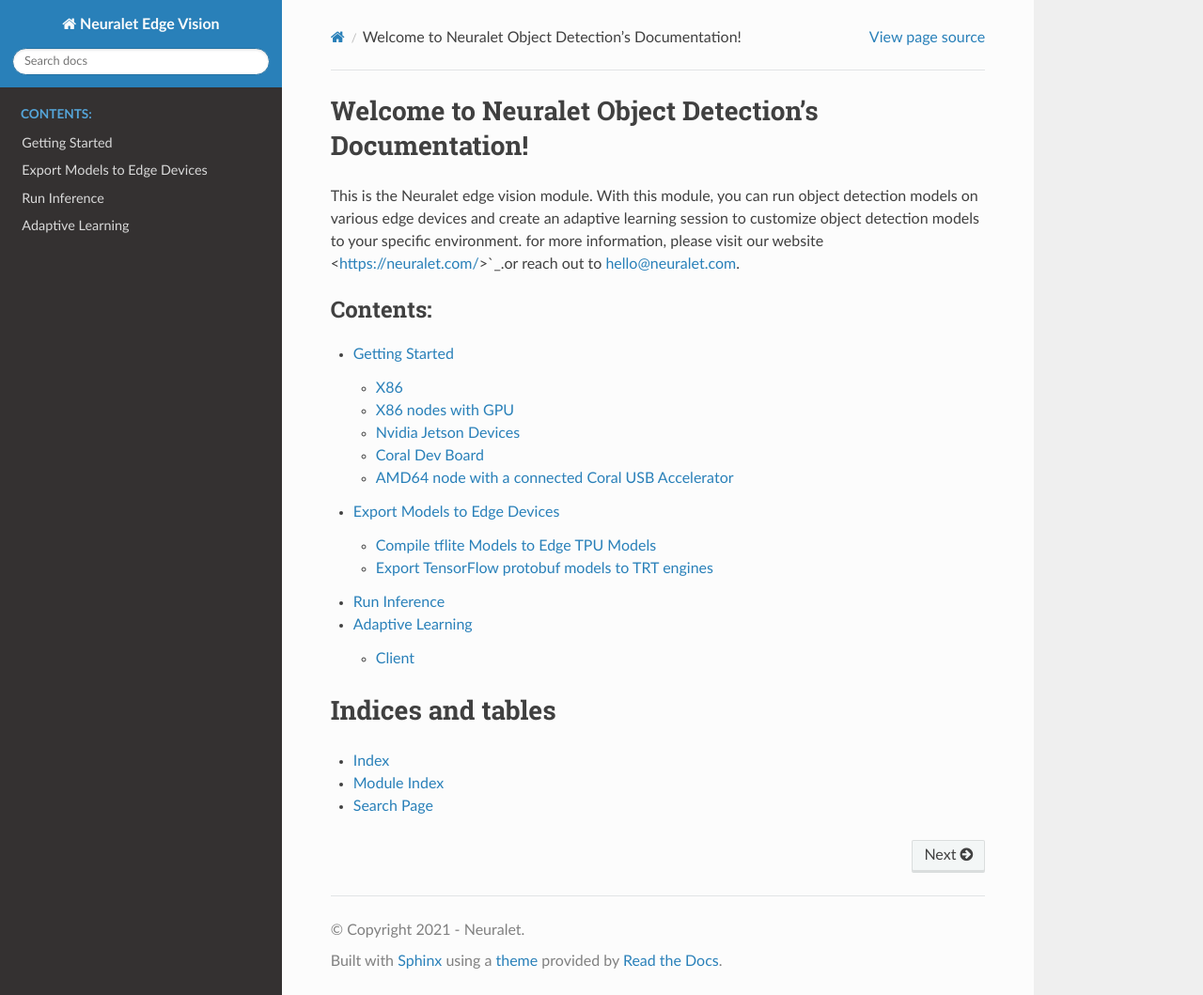
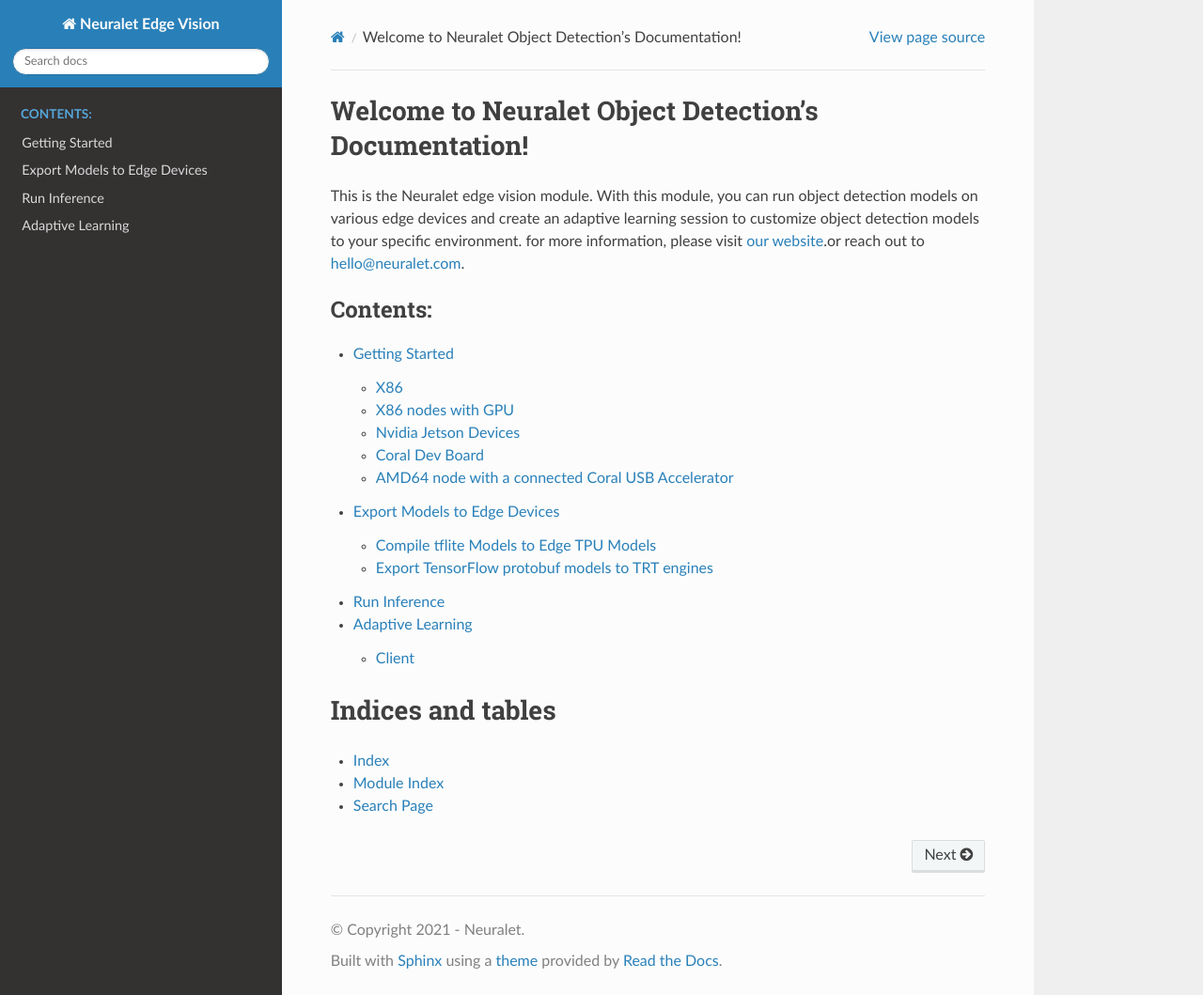
Before and after one commit to galliot-us/adaptive-object-detection, a Sphinx documentation site: the page built from docs/source/index.rst, in a window 1280 px wide and 1059 px high. Shown: the whole window at 94% size. Built offline with Sphinx 7.4.7 and the Read the Docs theme 2.0.0, drawn with Linux system fonts in a browser that asks for light colours.

Commit message:
Update index.rst

```diff
--- a/docs/source/index.rst
+++ b/docs/source/index.rst
@@ -5,7 +5,7 @@
 
 Welcome to Neuralet Object Detection's Documentation!
 =====================================================
-This is the Neuralet edge vision module. With this module, you can run object detection models on various edge devices and create an adaptive learning session to customize object detection models to your specific environment. for more information, please visit our website <https://neuralet.com/>`_.or reach out to hello@neuralet.com.
+This is the Neuralet edge vision module. With this module, you can run object detection models on various edge devices and create an adaptive learning session to customize object detection models to your specific environment. for more information, please visit `our website <https://neuralet.com/>`_.or reach out to hello@neuralet.com.
 
 .. toctree::
     :maxdepth: 2
```
